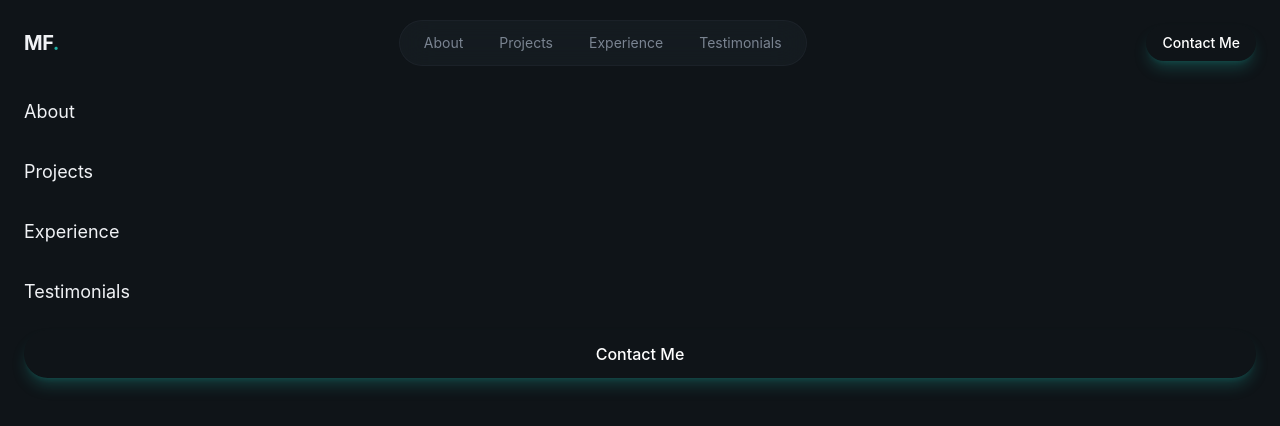
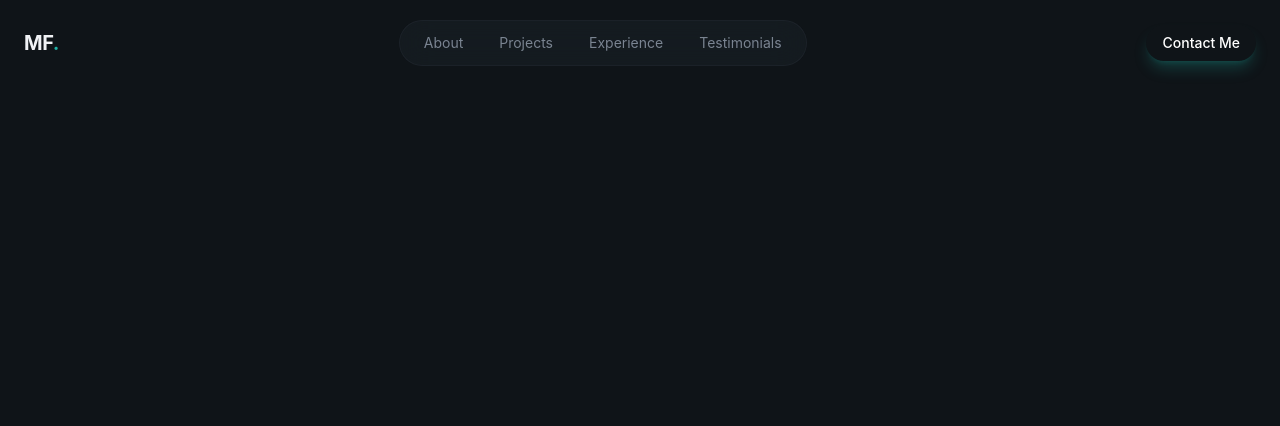
Before and after one commit to Michaelfray/michael-portfolio, a React (Vite) app: page / in a window 1280 px wide. Shown: the top 426 px of the page. Built offline with nearby package versions, Linux system fonts and the light colour scheme.

Commit message:
Add responsive mobile menu to navbar

```diff
--- a/src/layout/Navbar.jsx
+++ b/src/layout/Navbar.jsx
@@ -1,5 +1,6 @@
 import { Button } from "@/components/Button";
-import { Menu } from "lucide-react";
+import { Menu, X } from "lucide-react";
+import { useState } from "react";
 
 const navLinks = [
   { href: "#about", label: "About" },
@@ -9,6 +10,8 @@ const navLinks = [
 ];
 
 export const Navbar = () => {
+  const [isMobileMenuOpen, setIsMobileMenuOpen] = useState(false);
+
   return (
     <header className="fixed top-0 left-0 right-0 bg-transparent py-5">
       <nav className="container mx-auto px-6 flex items-center justify-between">
@@ -20,7 +23,7 @@ export const Navbar = () => {
         </a>
 
         {/* Desktop Nav */}
-        <div className="items-center gap-1">
+        <div className="hidden md:flex items-center gap-1">
           <div className="glass rounded-full px-2 py-1 flex items-center gap-1">
             {navLinks.map((link) => (
               <a
@@ -40,18 +43,23 @@ export const Navbar = () => {
         </div>
 
         {/* Mobile Menu Button */}
-        <button className="md:hidden p-2 text-foreground">
-          <Menu size={24} />
+        <button
+          className="md:hidden p-2 text-foreground cursor-pointer"
+          onClick={() => setIsMobileMenuOpen((prev) => !prev)}
+        >
+          {isMobileMenuOpen ? <X size={24} /> : <Menu size={24} />}
         </button>
       </nav>
+
       {/* Mobile Menu */}
-      <div className="md:hidden-glass-strong">
+      {isMobileMenuOpen && (
+        <div className="md:hidden glass-strong animate-fade-in">
           <div className="container mx-auto px-6 py-6 flex flex-col gap-4">
             {navLinks.map((link) => (
               <a
                 key={link.href}
                 href={link.href}
-              className="text-lg text muted-foreground hover:text-foreground py-2"
+                className="text-lg text-muted-foreground hover:text-foreground py-2"
               >
                 {link.label}
               </a>
@@ -60,6 +68,7 @@ export const Navbar = () => {
             <Button>Contact Me</Button>
           </div>
         </div>
+      )}
     </header>
   );
 };
```
Lines whose indentation alone changed are shown as unchanged.
